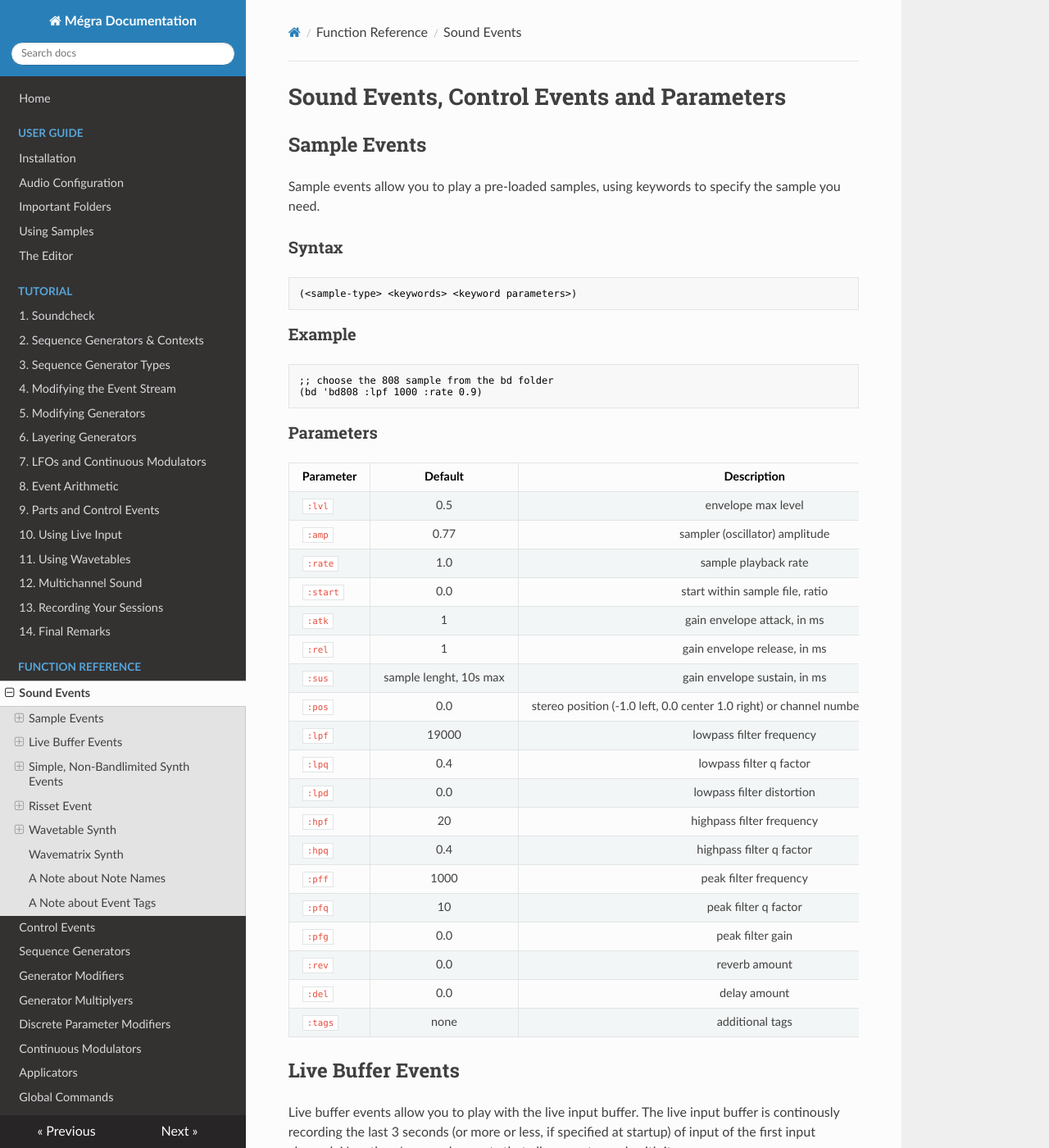
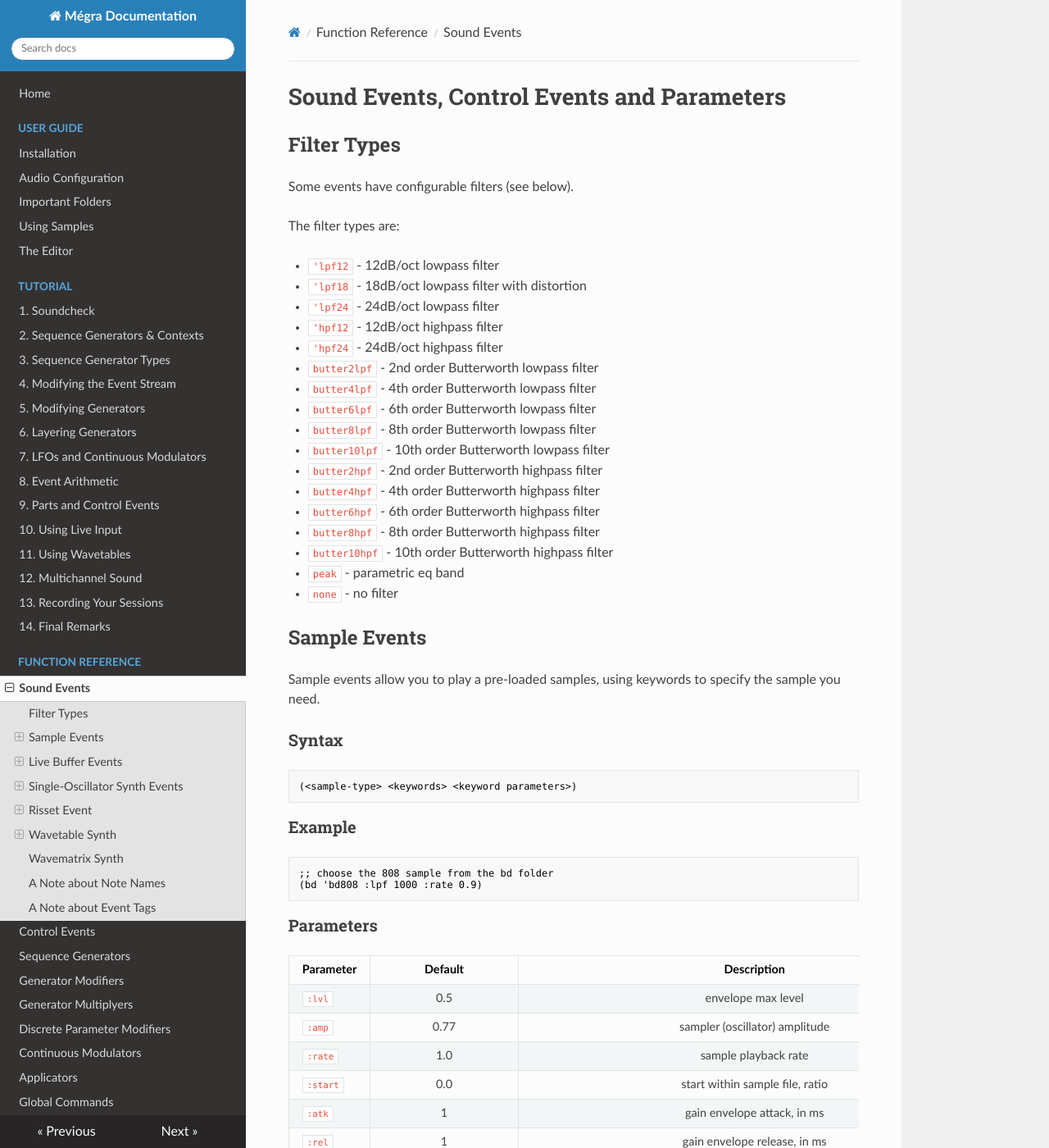
Before and after one commit to the-drunk-coder/megra-doc, an MkDocs documentation site: the page built from docs/function-reference/sound-events.md, in a window 1280 px wide and 1400 px high. Shown: the whole window at 82% size. Built offline with MkDocs 1.6.1, drawn with Linux system fonts in a browser that asks for light colours; nearby versions of some CDN libraries; some of the changed text lies outside the part shown.

Commit message:
add new filter types and sound events

````diff
--- a/docs/function-reference/sound-events.md
+++ b/docs/function-reference/sound-events.md
@@ -1,4 +1,28 @@
 # Sound Events, Control Events and Parameters
+
+## Filter Types
+
+Some events have configurable filters (see below).
+
+The filter types are:
+
+* `'lpf12` - 12dB/oct lowpass filter
+* `'lpf18` - 18dB/oct lowpass filter with distortion
+* `'lpf24` - 24dB/oct lowpass filter
+* `'hpf12` - 12dB/oct highpass filter
+* `'hpf24` - 24dB/oct highpass filter
+* `butter2lpf` - 2nd order Butterworth lowpass filter
+* `butter4lpf` - 4th order Butterworth lowpass filter
+* `butter6lpf` - 6th order Butterworth lowpass filter
+* `butter8lpf` - 8th order Butterworth lowpass filter
+* `butter10lpf` - 10th order Butterworth lowpass filter
+* `butter2hpf` - 2nd order Butterworth highpass filter
+* `butter4hpf` - 4th order Butterworth highpass filter
+* `butter6hpf` - 6th order Butterworth highpass filter
+* `butter8hpf` - 8th order Butterworth highpass filter
+* `butter10hpf` - 10th order Butterworth highpass filter
+* `peak` - parametric eq band
+* `none` - no filter
 
 ## Sample Events
 
@@ -19,27 +43,38 @@ Sample events allow you to play a pre-loaded samples, using keywords to specify
 
 ### Parameters
 
-| Parameter | Default | Description |
-|-----------|:-------:|:-----------:|
-| `:lvl`       | 0.5     | envelope max level |
-| `:amp`       | 0.77     | sampler (oscillator) amplitude |
-| `:rate`      | 1.0     | sample playback rate |
-| `:start`     | 0.0     | start within sample file, ratio |
-| `:atk`       | 1       | gain envelope attack, in ms |
-| `:rel`       | 1       | gain envelope release, in ms |
-| `:sus`       | sample lenght, 10s max       | gain envelope sustain, in ms|
-| `:pos`       | 0.0      | stereo position (-1.0 left, 0.0 center 1.0 right) or channel number in multichannel mode |
-| `:lpf`   | 19000   | lowpass filter frequency  |
-| `:lpq`      | 0.4     | lowpass filter q factor |
-| `:lpd`   | 0.0     | lowpass filter distortion|
-| `:hpf`   | 20      | highpass filter frequency  |
-| `:hpq`      | 0.4     | highpass filter q factor |
-| `:pff`   | 1000    | peak filter frequency  |
-| `:pfq`      | 10      | peak filter q factor |
-| `:pfg`   | 0.0     | peak filter gain |
-| `:rev`       | 0.0     | reverb amount |
-| `:del`      | 0.0     | delay amount |
-| `:tags`     |none| additional tags |
+| Parameter | Default                | Description                                                                              |
+|-----------|:----------------------:|:----------------------------------------------------------------------------------------:|
+| `:lvl`    | 0.5                    | envelope max level                                                                       |
+| `:amp`    | 0.77                   | sampler (oscillator) amplitude                                                           |
+| `:rate`   | 1.0                    | sample playback rate                                                                     |
+| `:start`  | 0.0                    | start within sample file, ratio                                                          |
+| `:atk`    | 1                      | gain envelope attack, in ms                                                              |
+| `:rel`    | 1                      | gain envelope release, in ms                                                             |
+| `:sus`    | sample lenght, 10s max | gain envelope sustain, in ms                                                             |
+| `:pos`    | 0.0                    | stereo position (-1.0 left, 0.0 center 1.0 right) or channel number in multichannel mode |
+| `:lpf`    | 19000                  | lowpass filter frequency                                                                 |
+| `:lpt`    | 'lpf18                 | lowpass filter type (see filter types)                                                   |
+| `:lpq`    | 0.4                    | lowpass filter q factor                                                                  |
+| `:lpd`    | 0.0                    | lowpass filter distortion                                                                |
+| `:hpf`    | 20                     | highpass filter frequency                                                                |
+| `:hpt`    | 'hpf12                 | highpass filter type (see filter types)                                                  |
+| `:hpq`    | 0.4                    | highpass filter q factor                                                                 |
+| `:pff`    | 1000                   | peak filter 1 frequency                                                                  |
+| `:pfq`    | 10                     | peak filter 1 q factor                                                                   |
+| `:pfg`    | 0.0                    | peak filter 1 gain                                                                       |
+| `:pft`    | 'peak                  | peak filter 1 type                                                                       |
+| `:pff1`   | 1000                   | peak filter 1 frequency                                                                  |
+| `:pfq1`   | 10                     | peak filter 1 q factor                                                                   |
+| `:pfg1`   | 0.0                    | peak filter 1 gain                                                                       |
+| `:pft1`   | 'peak                  | peak filter 1 type                                                                       |
+| `:pff2`   | 1000                   | peak filter 2 frequency                                                                  |
+| `:pfq2`   | 10                     | peak filter 2 q factor                                                                   |
+| `:pfg2`   | 0.0                    | peak filter 2 gain                                                                       |
+| `:pft2`   | 'none                  | peak filter 2 type                                                                       |
+| `:rev`    | 0.0                    | reverb amount                                                                            |
+| `:del`    | 0.0                    | delay amount                                                                             |
+| `:tags`   | none                   | additional tags                                                                          |
 
 
 ## Live Buffer Events
@@ -90,9 +125,9 @@ First argument specifies the buffer to be read from: `(freezr <bufnum>)`
   (nuc 'ba :dur 100 (freezr 1 :start (bounce 0.0 1.0) :atk 1 :sus 100 :rel 100)))
 ```
 
-## Simple, Non-Bandlimited Synth Events
+## Single-Oscillator Synth Events
 
-These are some very naive implementations of non-bandlimited waveforms (except for the sine wave). They are pretty dirty and are not even tuned that well, but have a certain quality to them.
+These are some very naive implementations of non-bandlimited waveforms (except for the sine wave). Some are pretty dirty and are not even tuned that well, but have a certain quality to them.
 
 ### Syntax
 
@@ -108,32 +143,40 @@ These are some very naive implementations of non-bandlimited waveforms (except f
 ```
 
 ### Types
-| Type |Description|
-|-----------|:-------:|
-| sine | simple sine wave |
-| cub  | a sine like shape made of two cubic pieces (LFCub in SuperCollider) |
-| tri  | a triangle wave |
-| sqr  | a square wave   |
-| saw  | a sawtooth wave |
+
+| Type  | Description                                                         |
+|-------|:-------------------------------------------------------------------:|
+| sine  | simple sine wave                                                    |
+| cub   | a sine like shape made of two cubic pieces (LFCub in SuperCollider) |
+| tri   | a triangle wave                                                     |
+| sqr   | a square wave                                                       |
+| saw   | a sawtooth wave                                                     |
+| fmtri | an FM approximation of a triangle wave                              |
+| fmsqr | an FM approximation of a square wave                                |
+| fmsaw | an FM approximation of a sawtooth wave                              |
 
 ### Parameters
 
-| Parameter | Default | Description |
-|-----------|:-------:|:-----------:|
-|  pitch     | 100     | pitch - might be frequency in hertz or quoted note name |
-| `:lvl`       | 0.5     | envelope level |
-| `:amp`       | 0.6     | oscillator amplitude |
-| `:atk`       | 1     | gain envelope attack, in ms |
-| `:rel`       | 100       | gain envelope release, in ms |
-| `:sus`       | 48       | gain envelope sustain, in ms |
-| `:pos`       | 0.0     | (see above) |
-| `:lpf`   | 19000   | lowpass filter frequency  |
-| `:lpq`      | 0.4     | lowpass filter q factor |
-| `:lpd`   | 0.0     | lowpass filter distortion|
-| `:rev`       | 0.0     | reverb amount |
-| `:del`      | 0.0     | delay amount |
-| `:pw`        | 0.5     | pulsewidth (ONLY `sqr`) |
-| `:tags`     |none| additional tags |
+| Parameter | Default | Description                                             |
+|-----------|:-------:|:-------------------------------------------------------:|
+| pitch     | 100     | pitch - might be frequency in hertz or quoted note name |
+| `:lvl`    | 0.5     | envelope level                                          |
+| `:amp`    | 0.6     | oscillator amplitude                                    |
+| `:atk`    | 1       | gain envelope attack, in ms                             |
+| `:rel`    | 100     | gain envelope release, in ms                            |
+| `:sus`    | 48      | gain envelope sustain, in ms                            |
+| `:pos`    | 0.0     | (see above)                                             |
+| `:lpf`    | 19000   | lowpass filter frequency                                |
+| `:lpt`    | 'lpf18  | lowpass filter type (see filter types)                  |
+| `:lpq`    | 0.4     | lowpass filter q factor                                 |
+| `:lpd`    | 0.0     | lowpass filter distortion                               |
+| `:hpf`    | 20      | highpas filter frequency                                |
+| `:hpt`    | 'hpf12  | highpass filter type (see filter types)                 |
+| `:hpq`    | 0.4     | highpass filter q factor                                |
+| `:rev`    | 0.0     | reverb amount                                           |
+| `:del`    | 0.0     | delay amount                                            |
+| `:pw`     | 0.5     | pulsewidth (ONLY `sqr`)                                 |
+| `:tags`   | none    | additional tags                                         |
 
 ## Risset Event
 
@@ -151,29 +194,28 @@ A simple risset bell event.
 ```
 ### Parameters
 
-| Parameter | Default | Description |
-|-----------|:-------:|:-----------:|
-|  pitch    | 100     | pitch - might be frequency in hertz or quoted note name |
-| `:lvl`    | 0.5     | gain level |
-| `:atk`    | 5       | gain envelope attack, in ms |
-| `:dec`       | 20       | gain envelope decay, in ms |
-| `:sus`       | 50       | gain envelope sustain, in ms |
-| `:rel`       | 5       | gain envelope release, in ms |
-| `:pos`       | 0.0     | see above |
-| `:lpf`   | 19000   | lowpass filter frequency  |
-| `:lpq`      | 0.4     | lowpass filter q factor |
-| `:lpd`   | 0.0     | lowpass filter distortion|
-| `:rev`       | 0.0     | reverb amount |
-| `:del`      | 0.0     | echo amount |
-| `:tags`     |none| additional tags |
+| Parameter | Default | Description                                             |
+|-----------|:-------:|:-------------------------------------------------------:|
+| pitch     | 100     | pitch - might be frequency in hertz or quoted note name |
+| `:lvl`    | 0.5     | gain level                                              |
+| `:atk`    | 5       | gain envelope attack, in ms                             |
+| `:dec`    | 20      | gain envelope decay, in ms                              |
+| `:sus`    | 50      | gain envelope sustain, in ms                            |
+| `:rel`    | 5       | gain envelope release, in ms                            |
+| `:pos`    | 0.0     | see above                                               |
+| `:lpf`    | 19000   | lowpass filter frequency                                |
+| `:lpt`    | 'lpf18  | lowpass filter type (see filter types)                  |
+| `:lpq`    | 0.4     | lowpass filter q factor                                 |
+| `:lpd`    | 0.0     | lowpass filter distortion                               |
+| `:rev`    | 0.0     | reverb amount                                           |
+| `:del`    | 0.0     | echo amount                                             |
+| `:tags`   | none    | additional tags                                         |
 
 ## Wavetable Synth
 
 The wavetable synth is exactly that.
 
 ### Example
-
-
 
 ## Wavematrix Synth
 
````
